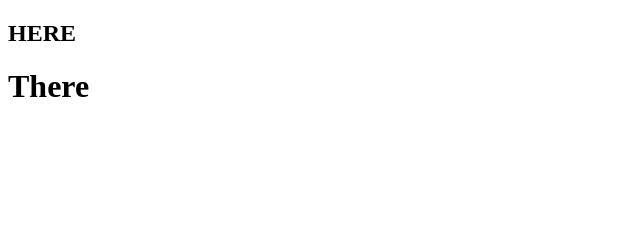
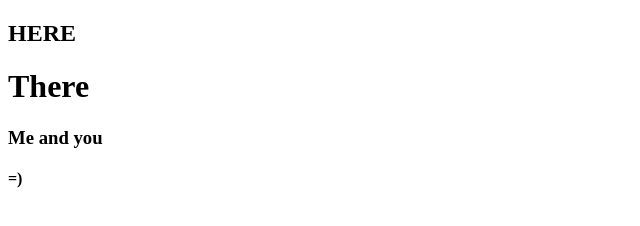
Before and after one commit to OlgaKomar/wu-02-tour-agancy, a plain HTML site: page index.html in a window 1280 px wide. Shown: the whole page, without its empty margins (0-640 px from the left). Drawn offline with Linux system fonts and the light colour scheme.

Commit message:
Update index.html
adding two headers

```diff
--- a/index.html
+++ b/index.html
@@ -9,5 +9,7 @@
 <body>
     <h2>HERE</h2>
     <h1>There</h1>
+    <h3>Me and you</h3>
+    <h4>=)</h4>
 </body>
 </html>
```
